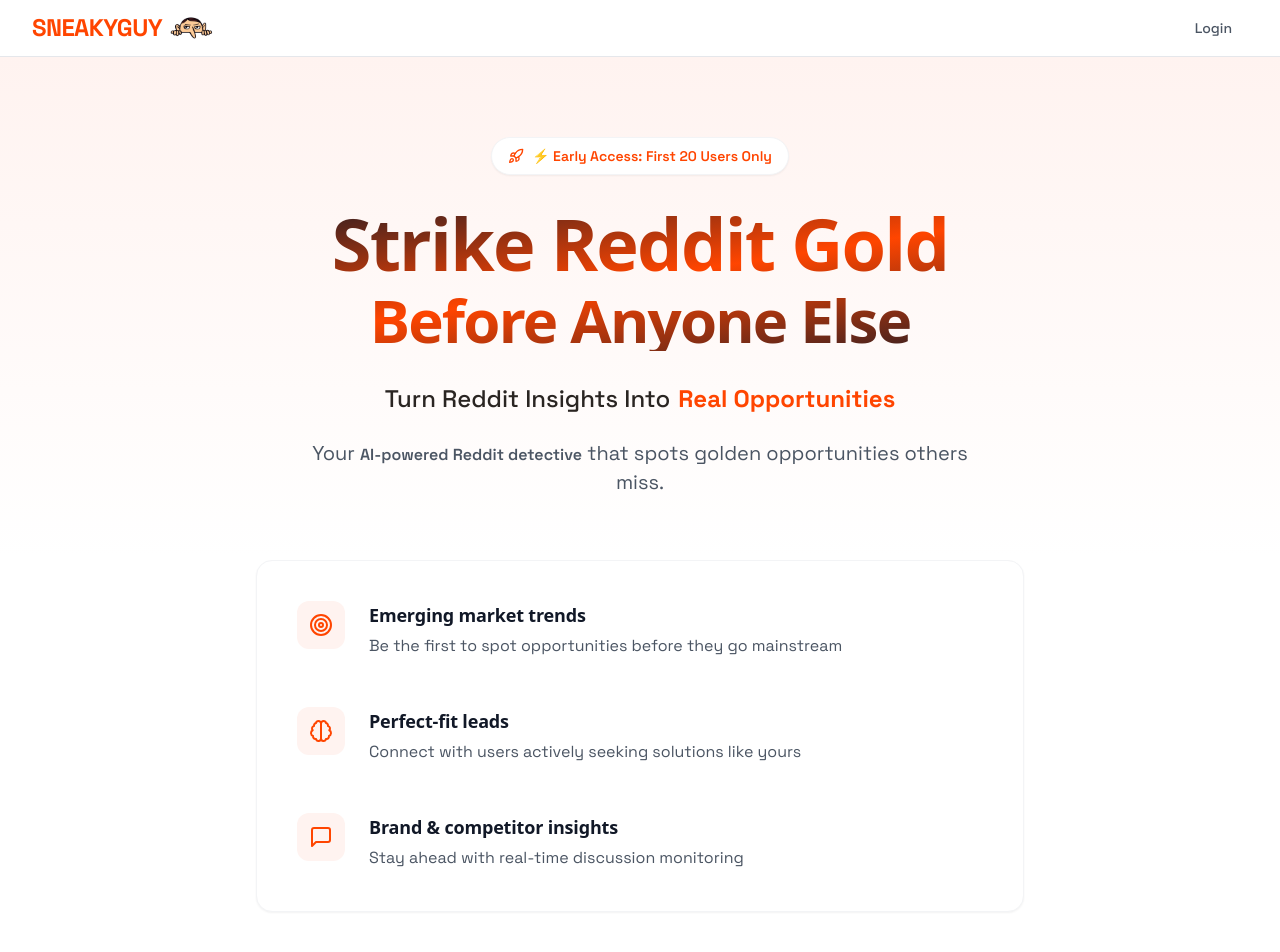
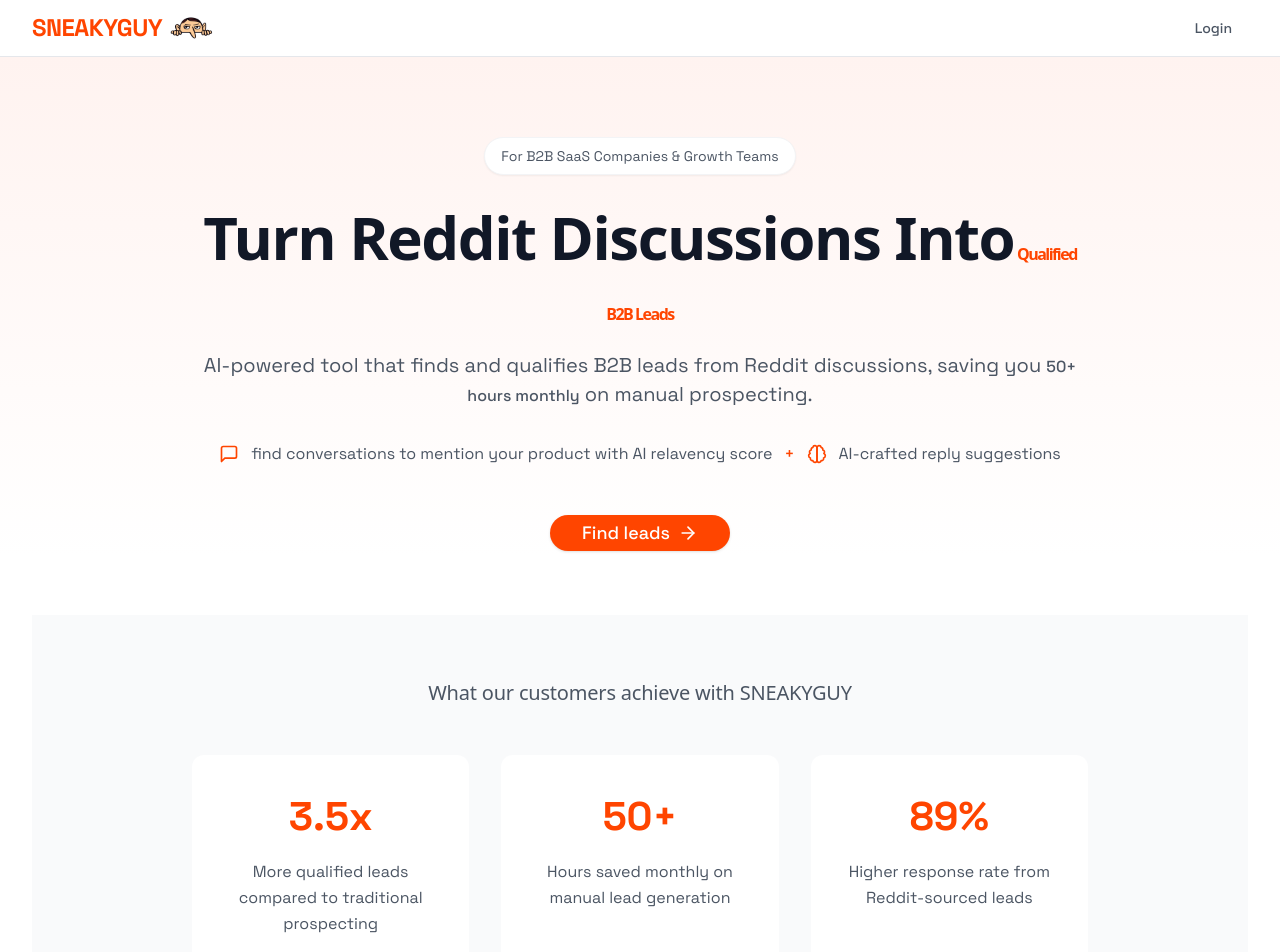
Before and after one commit to pratie/vercel-f, a Next.js app: page / in a window 1280 px wide. Shown: the top 952 px of the page. Built offline with nearby package versions, Linux system fonts and the light colour scheme; no server answers.

Commit message:
landing page copy updates

```diff
--- a/app/page.tsx
+++ b/app/page.tsx
@@ -2,7 +2,7 @@
 
 import { Button } from '@/components/ui/button';
 import { useRouter } from 'next/navigation';
-import { ArrowRight, Clock, Target, Brain, Filter, ChevronRight, MessageSquare, Rocket } from 'lucide-react';
+import { ArrowRight, Clock, Target, Brain, Filter, ChevronRight, MessageSquare, Rocket, Users, Star, Shield } from 'lucide-react';
 import { useAuth } from '@/components/AuthContext';
 import { useEffect } from 'react';
 import Image from 'next/image';
@@ -35,61 +35,68 @@ export default function LandingPage() {
         <main className="relative">
           <div className="max-w-screen-xl mx-auto px-4 sm:px-6 lg:px-8">
             <div className="pt-20 pb-16 text-center">
-              {/* Early Access Badge */}
-              <div className="inline-flex items-center bg-white rounded-full px-4 py-2 mb-8 shadow-sm border border-gray-100">
-                <Rocket className="h-4 w-4 text-[#ff4500] mr-2" />
-                <span className="text-sm font-semibold text-[#ff4500]">⚡️ Early Access: First 20 Users Only</span>
+              {/* Target Audience Badge */}
+              <div className="flex justify-center mb-8">
+                <div className="inline-flex items-center bg-white rounded-full px-4 py-2 shadow-sm border border-gray-100">
+                  <span className="text-sm text-gray-600">For B2B SaaS Companies & Growth Teams</span>
+                </div>
               </div>
 
               {/* Main Headline */}
-              <h1 className="font-display text-5xl sm:text-6xl md:text-7xl font-bold tracking-tight mb-8 bg-clip-text text-transparent bg-gradient-to-br from-gray-900 via-[#ff4500] to-gray-900 max-w-4xl mx-auto">
-                Strike Reddit Gold
-                <br />
-                <span className="text-4xl sm:text-5xl md:text-6xl">Before Anyone Else</span>
-              </h1>
+              <div className="text-center max-w-4xl mx-auto">
+                <h1 className="text-4xl sm:text-5xl md:text-6xl font-bold tracking-tight text-gray-900 mb-6">
+                  Turn Reddit Discussions Into
+                  <span className="text-[#ff4500]"> Qualified B2B Leads</span>
+                </h1>
 
-              {/* Subheadline */}
-              <div className="max-w-2xl mx-auto mb-16">
-                <div className="flex items-center justify-center gap-2 mb-6">
-                  <span className="text-xl sm:text-2xl font-medium">Turn Reddit Insights Into</span>
-                  <span className="text-xl sm:text-2xl font-bold text-[#ff4500]">Real Opportunities</span>
-                </div>
-
-                <p className="text-lg sm:text-xl text-gray-600 leading-relaxed">
-                  Your <span className="font-semibold">AI-powered Reddit detective</span> that spots golden opportunities others miss.
+                <p className="text-xl text-gray-600 mb-8">
+                  AI-powered tool that finds and qualifies B2B leads from Reddit discussions, saving you <span className="font-medium">50+ hours monthly</span> on manual prospecting.
                 </p>
               </div>
 
-              {/* Feature List */}
-              <div className="max-w-3xl mx-auto mb-20">
-                <div className="bg-white rounded-2xl border border-gray-100 p-8 sm:p-10 shadow-sm">
-                  <div className="grid gap-8 sm:gap-12">
-                    <div className="flex items-start gap-6">
-                      <div className="h-12 w-12 rounded-xl bg-[#fff3f0] flex items-center justify-center flex-shrink-0">
-                        <Target className="h-6 w-6 text-[#ff4500]" />
-                      </div>
-                      <div className="text-left">
-                        <h3 className="text-lg font-semibold text-gray-900 mb-1">Emerging market trends</h3>
-                        <p className="text-gray-600">Be the first to spot opportunities before they go mainstream</p>
-                      </div>
+              {/* Quirky Message */}
+              <div className="flex justify-center mb-12">
+                <div className="flex items-center gap-3 text-lg text-gray-600">
+                  <MessageSquare className="h-5 w-5 text-[#ff4500]" />
+                  <span>find conversations to mention your product with AI relavency score</span>
+                  <span className="text-[#ff4500] font-medium">+</span>
+                  <Brain className="h-5 w-5 text-[#ff4500]" />
+                  <span>AI-crafted reply suggestions</span>
+                </div>
+              </div>
+
+              {/* CTA Button */}
+              <div className="mb-16">
+                <Button
+                  onClick={() => router.push('/login')}
+                  className="bg-[#ff4500] hover:bg-[#ff4500]/90 text-white px-8 py-3 rounded-full text-lg font-medium"
+                >
+                  Find leads
+                  <ArrowRight className="ml-2 h-5 w-5" />
+                </Button>
+              </div>
+
+              {/* Customer Achievements Section */}
+              <div className="py-16 bg-gray-50">
+                <div className="max-w-screen-xl mx-auto px-4 sm:px-6 lg:px-8">
+                  <h2 className="text-xl text-gray-600 text-center mb-12">
+                    What our customers achieve with SNEAKYGUY
+                  </h2>
+
+                  <div className="grid grid-cols-1 md:grid-cols-3 gap-8 max-w-4xl mx-auto">
+                    <div className="bg-white p-8 rounded-xl">
+                      <div className="text-[2.5rem] font-bold text-[#ff4500] mb-3">3.5x</div>
+                      <p className="text-gray-600">More qualified leads compared to traditional prospecting</p>
                     </div>
-                    <div className="flex items-start gap-6">
-                      <div className="h-12 w-12 rounded-xl bg-[#fff3f0] flex items-center justify-center flex-shrink-0">
-                        <Brain className="h-6 w-6 text-[#ff4500]" />
-                      </div>
-                      <div className="text-left">
-                        <h3 className="text-lg font-semibold text-gray-900 mb-1">Perfect-fit leads</h3>
-                        <p className="text-gray-600">Connect with users actively seeking solutions like yours</p>
-                      </div>
+
+                    <div className="bg-white p-8 rounded-xl">
+                      <div className="text-[2.5rem] font-bold text-[#ff4500] mb-3">50+</div>
+                      <p className="text-gray-600">Hours saved monthly on manual lead generation</p>
                     </div>
-                    <div className="flex items-start gap-6">
-                      <div className="h-12 w-12 rounded-xl bg-[#fff3f0] flex items-center justify-center flex-shrink-0">
-                        <MessageSquare className="h-6 w-6 text-[#ff4500]" />
-                      </div>
-                      <div className="text-left">
-                        <h3 className="text-lg font-semibold text-gray-900 mb-1">Brand & competitor insights</h3>
-                        <p className="text-gray-600">Stay ahead with real-time discussion monitoring</p>
-                      </div>
+
+                    <div className="bg-white p-8 rounded-xl">
+                      <div className="text-[2.5rem] font-bold text-[#ff4500] mb-3">89%</div>
+                      <p className="text-gray-600">Higher response rate from Reddit-sourced leads</p>
                     </div>
                   </div>
                 </div>
```
